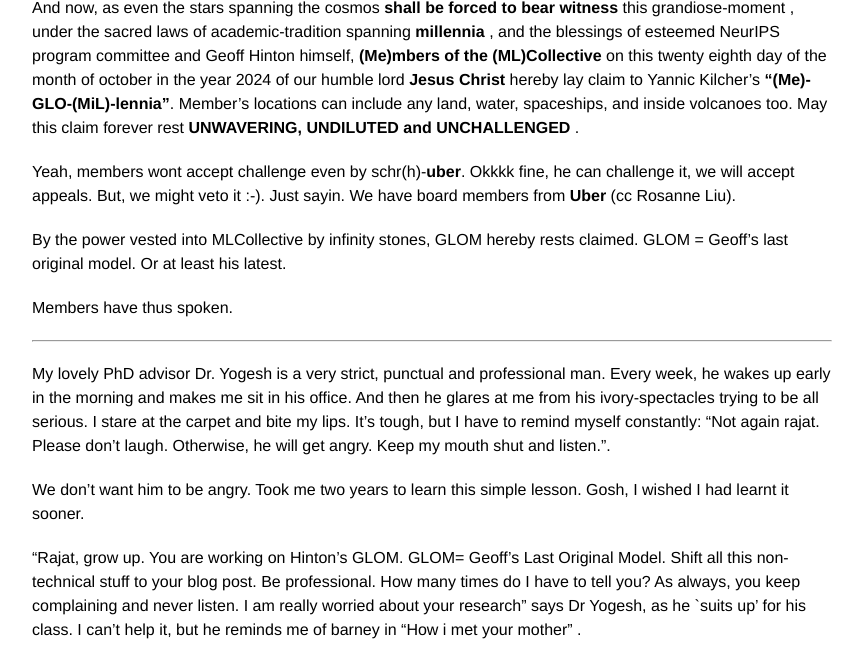
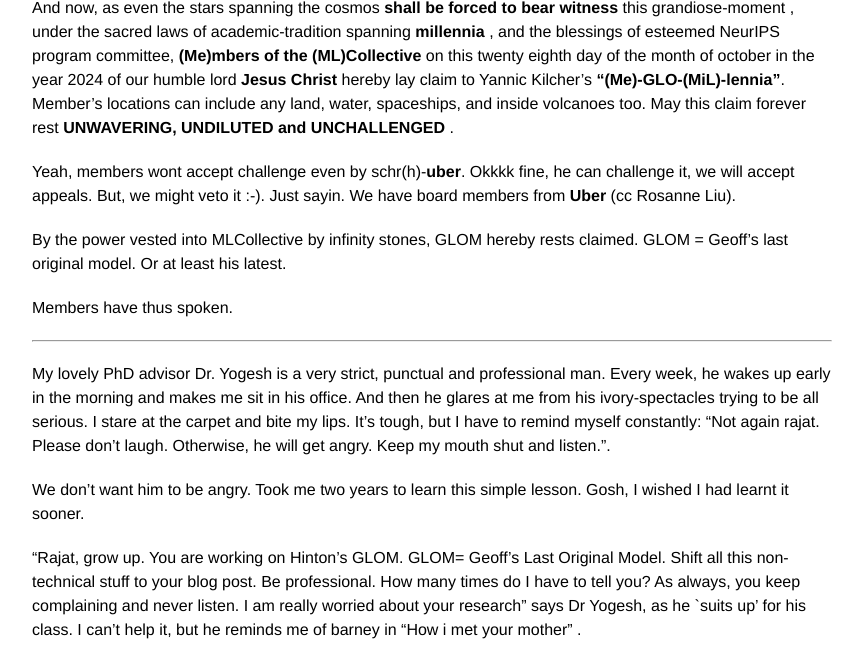
Before and after one commit to rajatmodi62/rajatmodi62.github.io, a Jekyll site: the page built from _posts/2024-10-26-hinton_apm.md, in a window 1280 px wide and 900 px high, scrolled down 1510 px, cut to the strip 237-900 px from the top of the window. Shown: the whole strip, without its empty margins (208-1069 px from the left). Built offline with Jekyll 4.4.1, drawn with Linux system fonts in a browser that asks for light colours; comment, search, counter and statistics services are not loaded.

Commit message:
soft link blog

```diff
--- a/_posts/2024-10-26-hinton_apm.md
+++ b/_posts/2024-10-26-hinton_apm.md
@@ -27,7 +27,7 @@ date:   2024-10-26 11:00:00
 </div>
 
 
-And now, as even the stars spanning the cosmos <b> shall be forced to bear witness </b>  this grandiose-moment , under the sacred laws of academic-tradition spanning <b> millennia </b>, and the blessings of esteemed NeurIPS program committee and Geoff Hinton himself, <b>(Me)mbers of the (ML)Collective</b> on this twenty eighth day of the month of october in the year 2024 of our humble lord <b>Jesus Christ</b>  hereby lay claim to  Yannic Kilcher’s <b>“(Me)-GLO-(MiL)-lennia”</b>. Member's locations can include any land, water, spaceships, and inside volcanoes too. May this claim forever rest <b>UNWAVERING, UNDILUTED and UNCHALLENGED </b>.
+And now, as even the stars spanning the cosmos <b> shall be forced to bear witness </b>  this grandiose-moment , under the sacred laws of academic-tradition spanning <b> millennia </b>, and the blessings of esteemed NeurIPS program committee, <b>(Me)mbers of the (ML)Collective</b> on this twenty eighth day of the month of october in the year 2024 of our humble lord <b>Jesus Christ</b>  hereby lay claim to  Yannic Kilcher’s <b>“(Me)-GLO-(MiL)-lennia”</b>. Member's locations can include any land, water, spaceships, and inside volcanoes too. May this claim forever rest <b>UNWAVERING, UNDILUTED and UNCHALLENGED </b>.
 
 Yeah, members wont accept challenge even by schr(h)-<b>uber</b>. Okkkk fine, he can challenge it, we will accept appeals. But, we might veto it :-). Just sayin. We have board members from <b>Uber</b> (cc Rosanne Liu).
 
```
